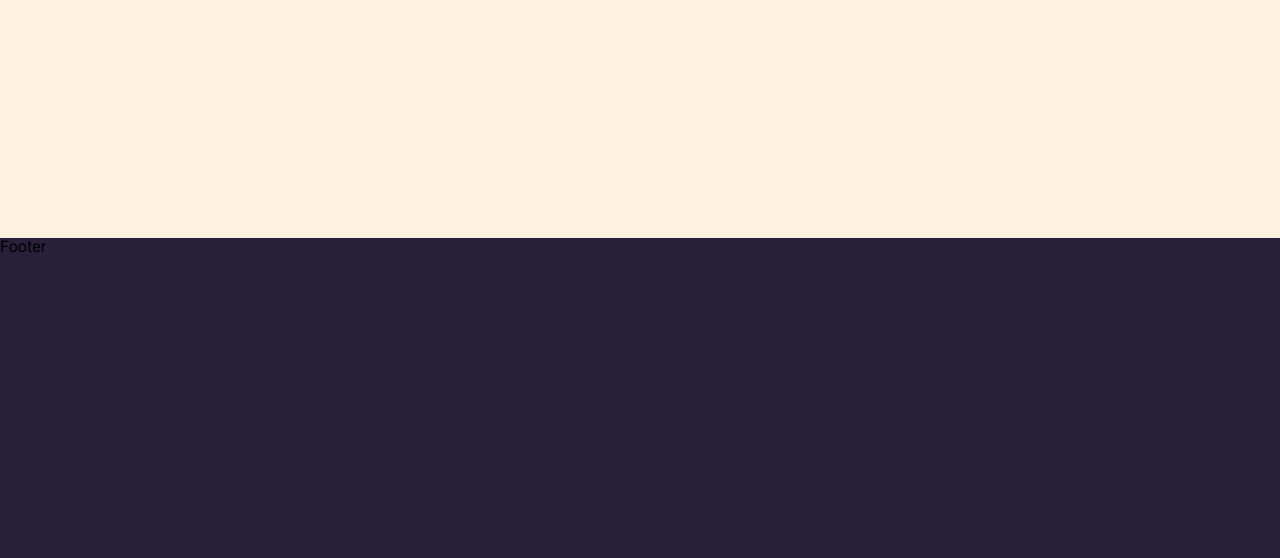
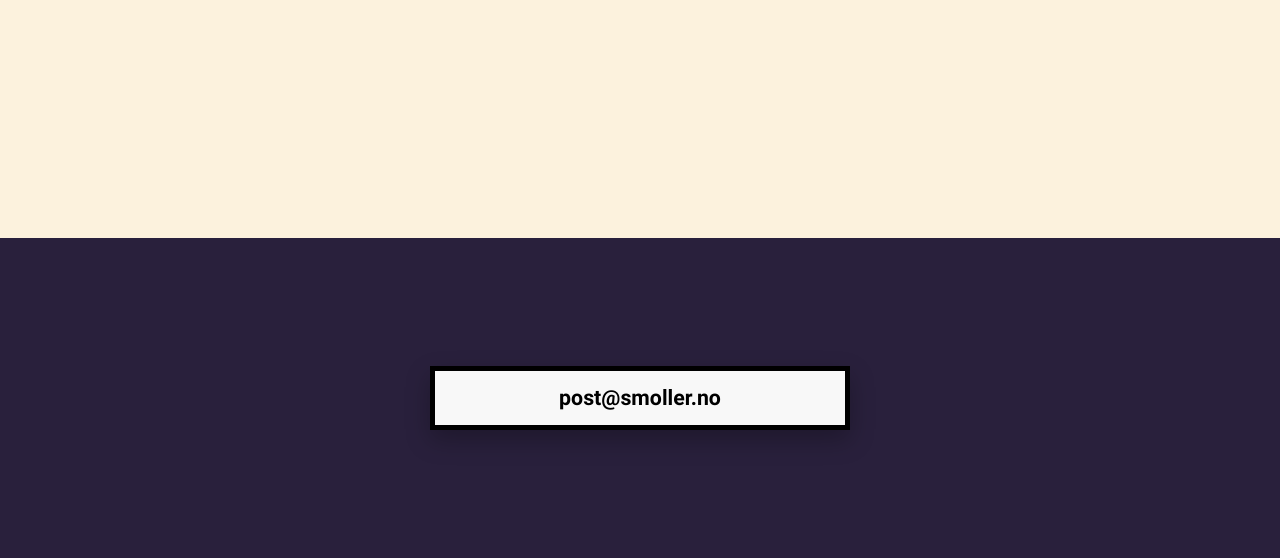
Before and after one commit to henninghalv/smollerweb, a PHP site: page / in a window 1280 px wide. Shown: the part 5234-5792 px from the top of the page. Run offline with PHP 8.4, Linux system fonts and the light colour scheme.

Commit message:
Finish footer styling

```diff
--- a/frontend/css/style.css
+++ b/frontend/css/style.css
@@ -96,6 +96,22 @@ section.image-section p {
 
 footer {
   height: 40vh;
+  display: flex;
+  justify-content: center;
+  align-items: center;
+}
+
+footer .email-container {
+  background-color: var(--main-button-color);
+  width: 50%;
+  max-width: 400px;
+  text-align: center;
+  font-weight: bold;
+  font-size: 16pt;
+  border: 5px solid black;
+  padding: 15px 5px;
+  box-shadow: 0 10px 25px 0 rgba(0, 0, 0, 0.25);
+  cursor: pointer;
 }
 
 h3 {
--- a/frontend/index.html
+++ b/frontend/index.html
@@ -70,7 +70,7 @@
       Send mail til post@smøller.no for å søke.</p>
   </section>
   <footer>
-    Footer
+    <div class="email-container">post@smoller.no</div>
   </footer>
   <script src="js/main.js"></script>
 </body>
```
